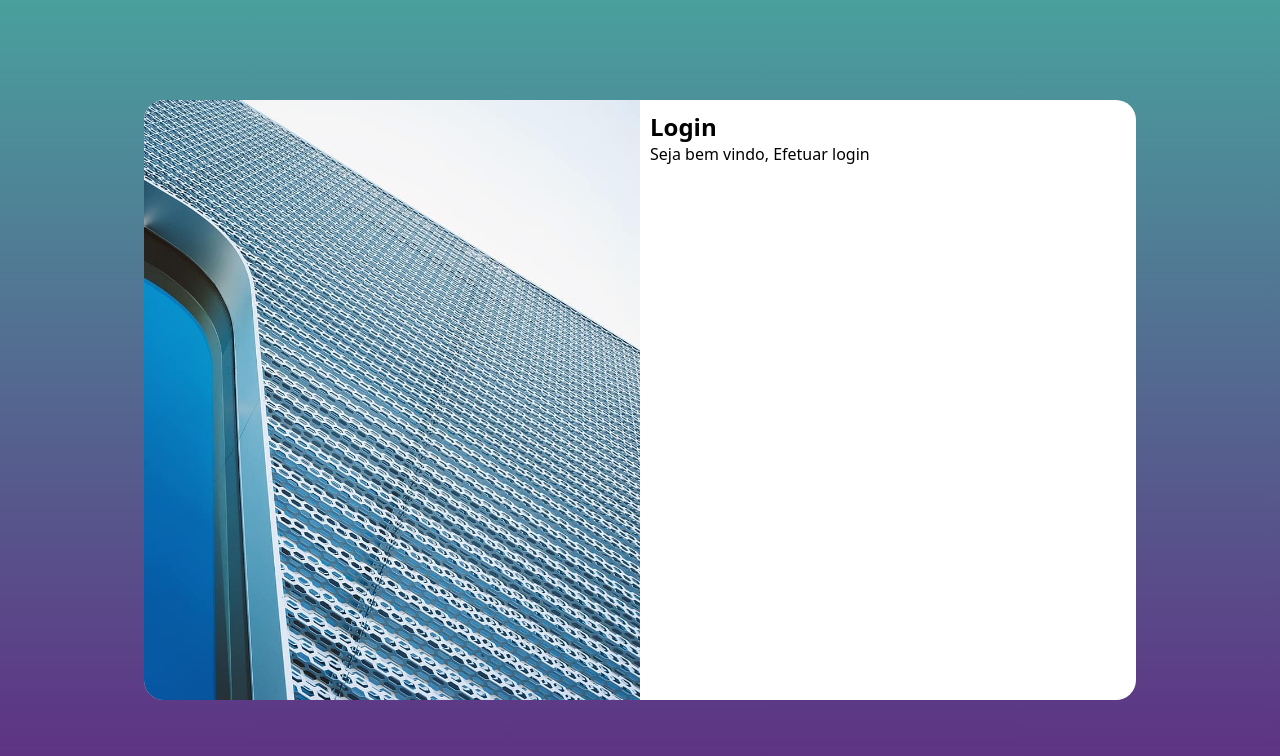
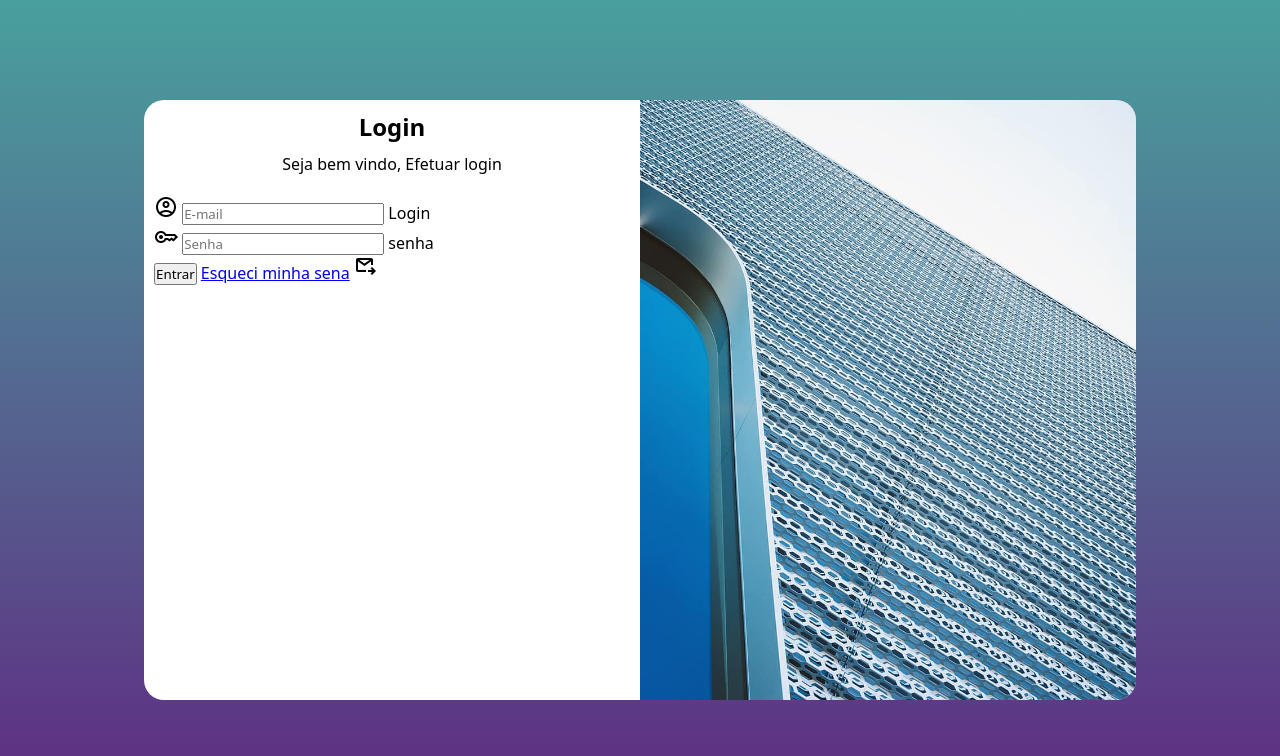
Before and after one commit to marcelocamorim/projeto-login, a plain HTML site: page index.html in a window 1280 px wide. Drawn offline with nearby package versions, Linux system fonts and the light colour scheme.

Commit message:
add formulario

```diff
--- a/estilos/media-queries.css
+++ b/estilos/media-queries.css
@@ -43,13 +43,13 @@ telas grandes acima de 1200px
     }
 
     div#imagem{
-        float: left;
+        float: right;
         width: 50%;
         height: 100%;
     }
 
     div#formulario{
-        float: right;
+        float: left;
         width: 50%;
         padding: 10px;
     }
--- a/estilos/style.css
+++ b/estilos/style.css
@@ -49,3 +49,13 @@ div#imagem{
 
 
 }
+
+div#formulario h1{
+    text-align: center;
+    margin-bottom: 10px;
+}
+
+div#formulario p{
+    text-align: center;
+    margin-bottom: 20px;
+}
--- a/index.html
+++ b/index.html
@@ -4,6 +4,7 @@
     <meta charset="UTF-8">
     <meta name="viewport" content="width=device-width, initial-scale=1.0">
     <title>Login</title>
+    <link rel="stylesheet" href="https://fonts.googleapis.com/css2?family=Material+Symbols+Outlined:opsz,wght,FILL,GRAD@20..48,100..700,0..1,-50..200" />
     <link rel="stylesheet" href="estilos/style.css">
     <link rel="stylesheet" href="estilos/media-queries.css">
 </head>
@@ -18,6 +19,30 @@
                 <h1>Login</h1>
                 <p>Seja bem vindo, Efetuar login</p>
 
+                <form action="" autocomplete="on">
+                    <div class="campo">
+                        <span class="material-symbols-outlined">
+                            account_circle
+                        </span>
+
+                        <input type="email" name="login" id="ilogin" autocomplete="email" placeholder="E-mail">
+                        <label for="ilogin">Login</label>
+                    </div>
+
+                    <div class="campo">
+                        <span class="material-symbols-outlined">
+                            key
+                        </span>
+
+                        <input type="password" name="senha" id="isenha" autocomplete="current-password" placeholder="Senha">
+                        <label for="isenha">senha</label>
+
+                    </div>
+                    <input type="submit" value="Entrar">
+                    <a href="esqueci mina senha.html">Esqueci minha sena</a> <span class="material-symbols-outlined">
+                        outgoing_mail
+                        </span>
+                </form>
             </div>
         </section>
     </main>
```
